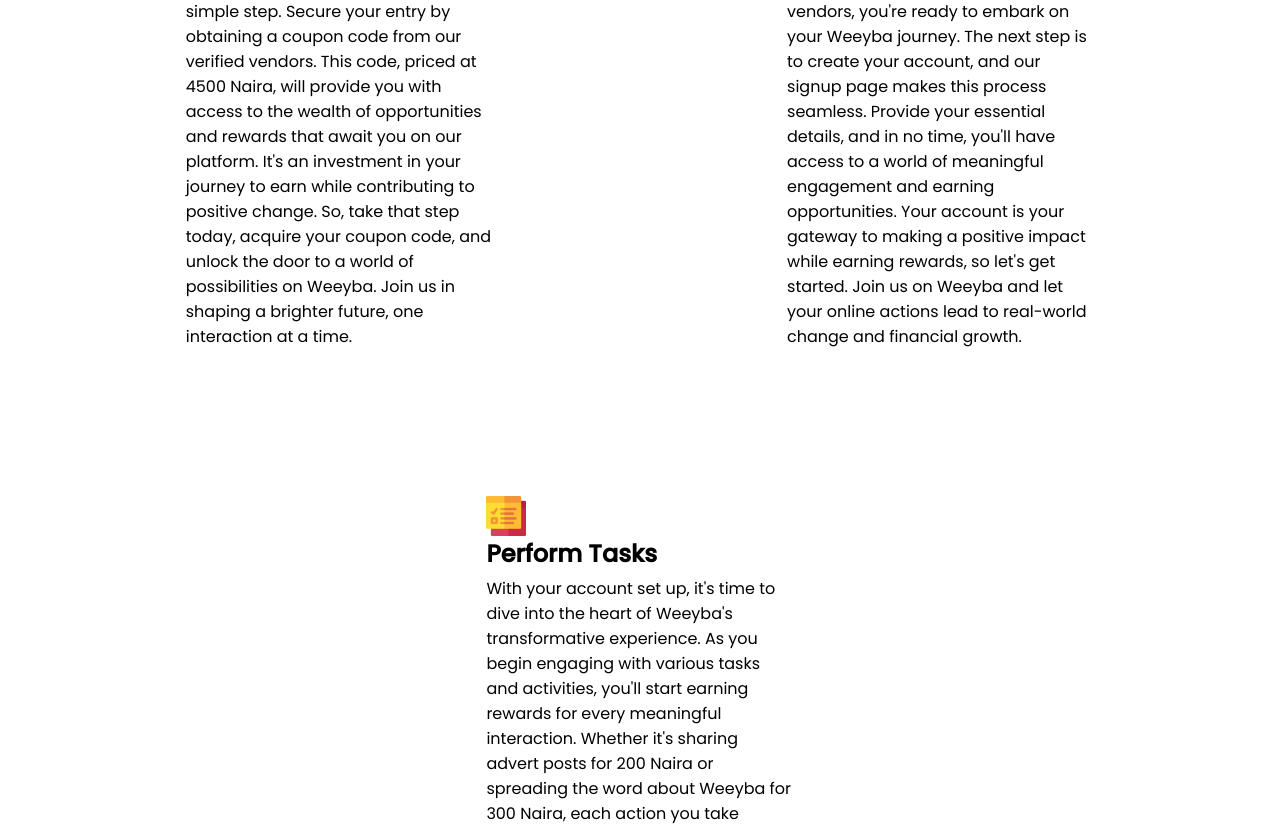
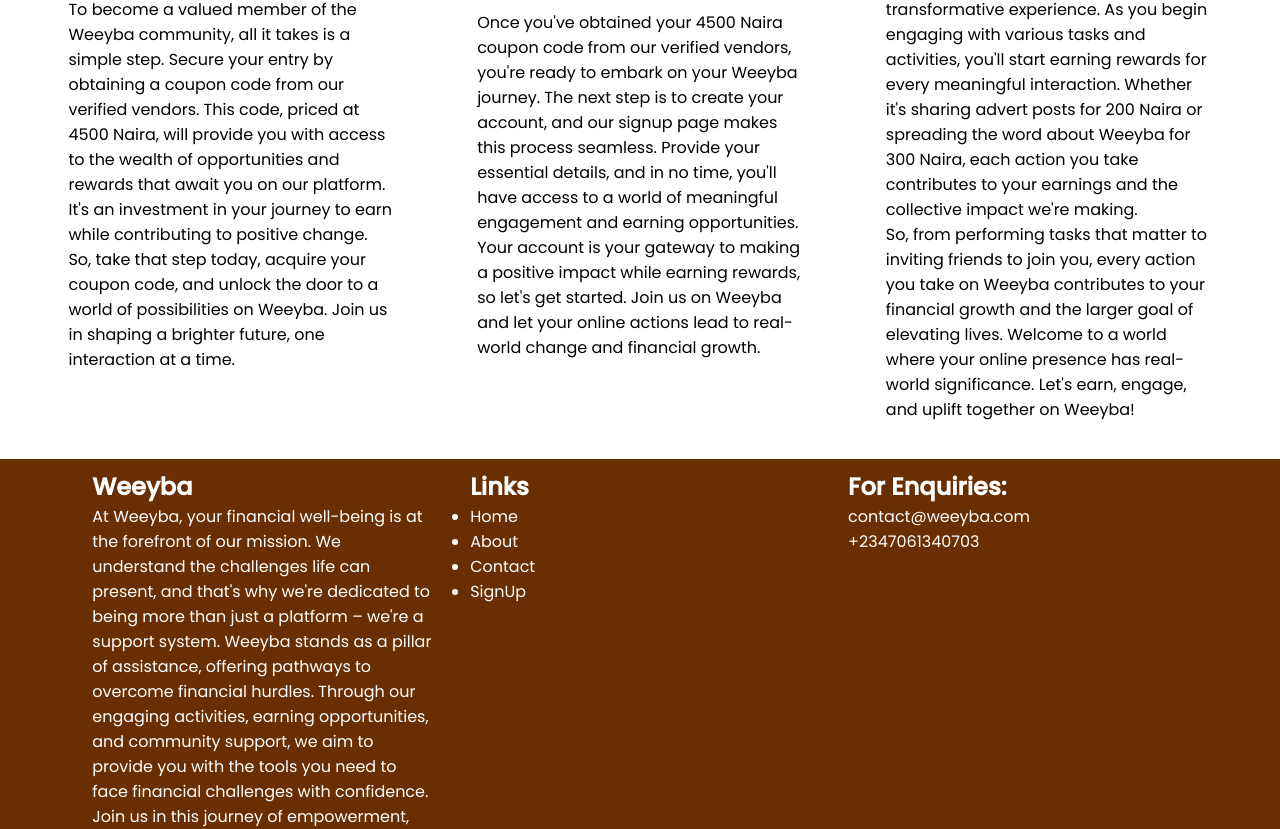
Before and after one commit to Weeyba/front-end, a React (Create React App) app: page / in a window 1280 px wide. Shown: the part 3102-3931 px from the top of the page. Built offline with nearby package versions, Linux system fonts and the light colour scheme.

Commit message:
minor corrects

```diff
--- a/src/components/Footer/Footer.js
+++ b/src/components/Footer/Footer.js
@@ -8,7 +8,7 @@
         <div className="firstGrid">
         <h2>Weeyba</h2>
         <article>
-        At Weeyba, your financial well-being is at the forefront of our mission. We understand the challenges life can present, and that's why we're dedicated to being more than just a platform – we're a support system. Our commitment to your financial growth goes beyond earning rewards; it extends to lifting you during tough times. Weeyba stands as a pillar of assistance, offering pathways to overcome financial hurdles. Through our engaging activities, earning opportunities, and community support, we aim to provide you with the tools you need to face financial challenges with confidence. Join us in this journey of empowerment, where together, we navigate the path towards a brighter, more secure future. Your success is our success, and at Weeyba, we're here to elevate you through every step of your financial journey.
+        At Weeyba, your financial well-being is at the forefront of our mission. We understand the challenges life can present, and that's why we're dedicated to being more than just a platform – we're a support system. Weeyba stands as a pillar of assistance, offering pathways to overcome financial hurdles. Through our engaging activities, earning opportunities, and community support, we aim to provide you with the tools you need to face financial challenges with confidence. Join us in this journey of empowerment, where together, we navigate the path towards a brighter, more secure future. Your success is our success.
         </article>
         </div>
         <div className="secondGrid">
@@ -22,8 +22,8 @@
         </div>
         <div className="thirdGrid">
         <h2>For Enquiries:</h2>
-        <p>Weeyba@gmail.com</p>
-        <p>+234*********</p>
+        <p>contact@weeyba.com</p>
+        <p>+2347061340703</p>
         </div>
       </div>
       <hr />
--- a/src/components/Footer/footer.css
+++ b/src/components/Footer/footer.css
@@ -24,13 +24,14 @@
  margin-bottom:10px;
 }
 .footer .footGrid{
- width: 80%;
+ width: 90%;
  height: 100%;
  padding: 10px;
  flex-wrap: wrap;
  display: flex;
+ gap: 20px;
  flex-direction: row;
- align-items: center;
+ align-items: flex-start;
  justify-content: space-evenly;
 }
 .footer .footGrid div{
--- a/src/pages/home/Home.css
+++ b/src/pages/home/Home.css
@@ -242,6 +242,7 @@
      font-weight: 800;
      font-size:2rem;
      z-index: 2;
+     color: darkorange;
    }
    main .thirdSection .infoGrid{
     display: flex;
@@ -309,15 +310,15 @@
     display: flex;
     flex-direction: row;
     align-items: center;
-    flex-wrap: wrap;
-    gap: 70px;
-
+    flex-wrap: no-wrap;
+    gap: 10px;
+   width: 95%;
     margin-top: 5%;
     justify-content: space-evenly;
 
    }
    main .fourthSection .helpGrid div{
-    width: 30%;
+    width: 40%;
     height: auto;
     color: rgb(0, 0, 0);
     padding: 3%;
--- a/src/pages/home/Home.js
+++ b/src/pages/home/Home.js
@@ -136,8 +136,7 @@
         <h4>Perform Tasks</h4>
         <article>
         With your account set up, it's time to dive into the heart of Weeyba's transformative experience. As you begin engaging with various tasks and activities, you'll start earning rewards for every meaningful interaction. Whether it's sharing advert posts for 200 Naira or spreading the word about Weeyba for 300 Naira, each action you take contributes to your earnings and the collective impact we're making.
-        <br />
-        But the journey doesn't stop there. We believe in the power of community, so invite your friends to join the movement. As you introduce them to Weeyba, you're not only expanding our family but also earning even more through our referral program. Your efforts have the potential to create a ripple effect, amplifying the positive change we're driving.
+
         <br />
         So, from performing tasks that matter to inviting friends to join you, every action you take on Weeyba contributes to your financial growth and the larger goal of elevating lives. Welcome to a world where your online presence has real-world significance. Let's earn, engage, and uplift together on Weeyba!
        </article>
```
